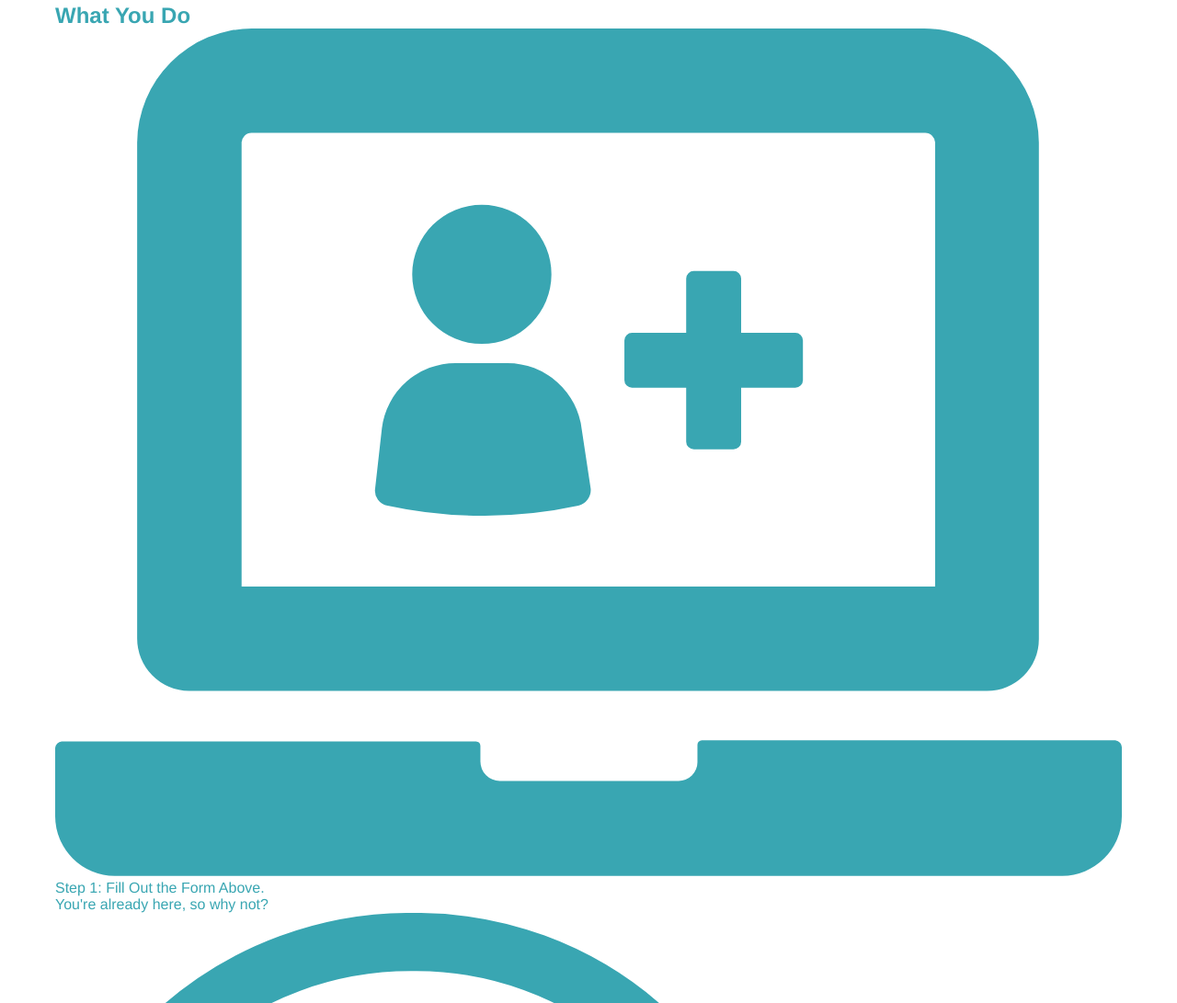
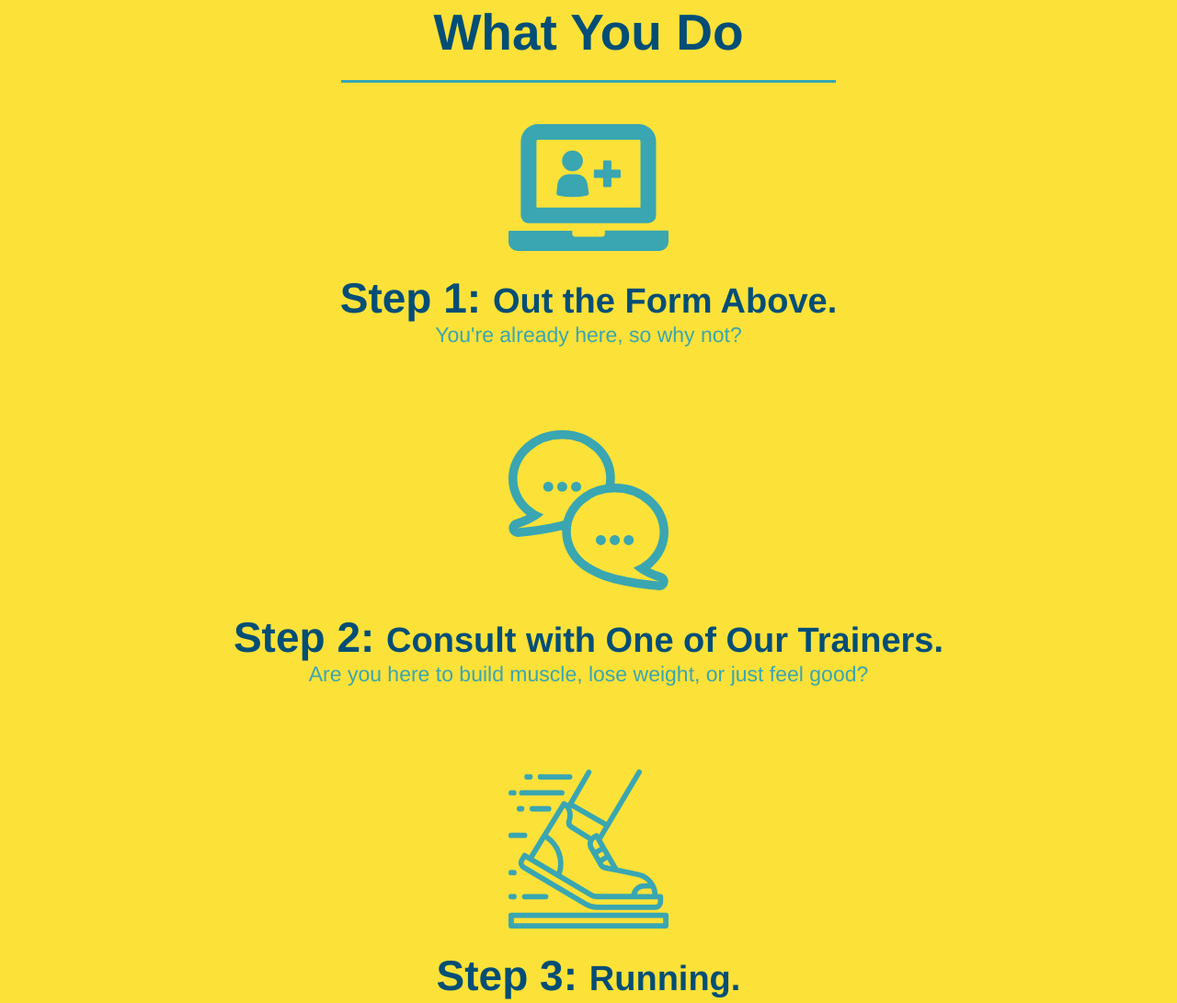
Before and after one commit to andrewgettz/runBuddy, a plain HTML site: page index.html in a window 1280 px wide. Shown: the part 1117-2208 px from the top of the page at 92% size. Drawn offline with Linux system fonts and the light colour scheme; files that its build step writes are made by us from their sources; files whose address does not match are found by name.

Commit message:
style what you do section

```diff
--- a/assets/css/style.css
+++ b/assets/css/style.css
@@ -130,6 +130,27 @@ header {
   /* Hero Style End */
 
 
+  /* Section Styles Start, consists of Intro and Steps */
+
+  .section-title {
+    font-size: 55px;
+    color: #024e76;
+    margin-bottom: 35px;
+    padding: 0 100px 20px 100px;
+    display: inline-block;
+    border-bottom: 3px solid;
+  }
+
+  .primary-border {
+    border-color: #fce138;
+  }
+
+  .secondary-border {
+    border-color: #39a6b2;
+  }
+
+  /* Section Styles Ends */
+
   /* Intro Style Start*/
 
   .intro {
@@ -138,17 +159,7 @@ header {
 
   }
 
-  .intro h2 {
 
-    font-size: 55px;
-    color:#024e76;
-    margin-bottom: 35px;
-    padding: 0 100px 20px 100px;
-    border-bottom: 3px solid;
-    border-color: #fce138;
-    display: inline-block;
-
-  }
 
   .intro p {
 
@@ -161,6 +172,44 @@ margin: 0 auto;
   }
 
 
+  /*Intro Style Ends*/
 
+  /*Steps Style Start*/
 
-  /*Intro Style End*/
+  .steps {
+
+    text-align: center;
+    background: #fce138;
+
+  }
+
+  .steps div {
+    margin-bottom: 80px;
+  }
+
+  .steps img {
+    width: 15%;
+    margin: 10px 0;
+  }
+
+  .steps h3{
+
+    color: #024e76;
+    font-size: 46px;
+    margin-top: 10px;
+
+  }
+
+  .steps p{
+
+    color: #39a6b2;
+    font-size: 23px;
+
+  }
+
+  .steps span {
+
+    font-size: 38px;
+
+  }
+  /*Steps Style Ends*/
--- a/index.html
+++ b/index.html
@@ -103,7 +103,7 @@
         <!--"What we do" section-->
 
         <section id="what-we-do" class="intro">
-            <h2> What We Do</h2>
+            <h2 class="section-title secondary-border"> What We Do</h2>
 
             <p>
                 butcher selfies chambray shabby chic gentrify readymade yr Echo Park XOXO Tumblr normcore Banksy direct trade Blue Bottle chillwave you probably haven't heard of them single-origin coffee Vice fanny pack fixie Odd Future Austin fingerstache pickled twee synth Wes Anderson Thundercats viral bitters flannel meggings narwhal Marfa Schlitz sustainable Intelligentsia umami deep v craft
@@ -113,15 +113,15 @@
 
         <!--"What you do section"-->
 
-        <section id="what-you-do">
+        <section id="what-you-do" class="steps">
 
-            <h2> What You Do</h2>
+            <h2 class="section-title secondary-border"> What You Do</h2>
 
             <div>
 
-                <img src="/Users/drews_computer/dev/weekone/runBuddy/img/01-04-svgs/step-1.svg" alt=""
+                <img src="/Users/drews_computer/dev/weekone/runBuddy/img/01-04-svgs/step-1.svg" alt="">
 
-                <h3>Step 1: Fill Out the Form Above.</h3>
+                <h3>Step 1: <span>Out the Form Above.</span></h3>
 
                 <p>You're already here, so why not?</p>
 
@@ -131,7 +131,7 @@
 
                 <img src="/Users/drews_computer/dev/weekone/runBuddy/img/01-04-svgs/step-2.svg" alt="">
 
-                <H3>Step 2: Consult with One of Our Trainers.</H3>
+                <H3>Step 2: <span>Consult with One of Our Trainers.</span></H3>
 
                 <p> Are you here to build muscle, lose weight, or just feel good?</p>
 
@@ -141,7 +141,7 @@
 
                 <img src="/Users/drews_computer/dev/weekone/runBuddy/img/01-04-svgs/step-3.svg" alt="">
 
-                <H3>Step 3: Get Running.</H3>
+                <H3>Step 3: <span>Running.</span></H3>
 
                 <p>Hit the ground (literally) once your trainer lays out your plan.</p>
 
@@ -151,7 +151,7 @@
 
                 <img src="/Users/drews_computer/dev/weekone/runBuddy/img/01-04-svgs/step-4.svg" alt="">
 
-                <h3>Step 4: See Results.</h3>
+                <h3>Step 4: <span>See Results.</span></h3>
 
                 <p>Bi-weekly checkins with your trainer will keep you focused</p>
 
```
